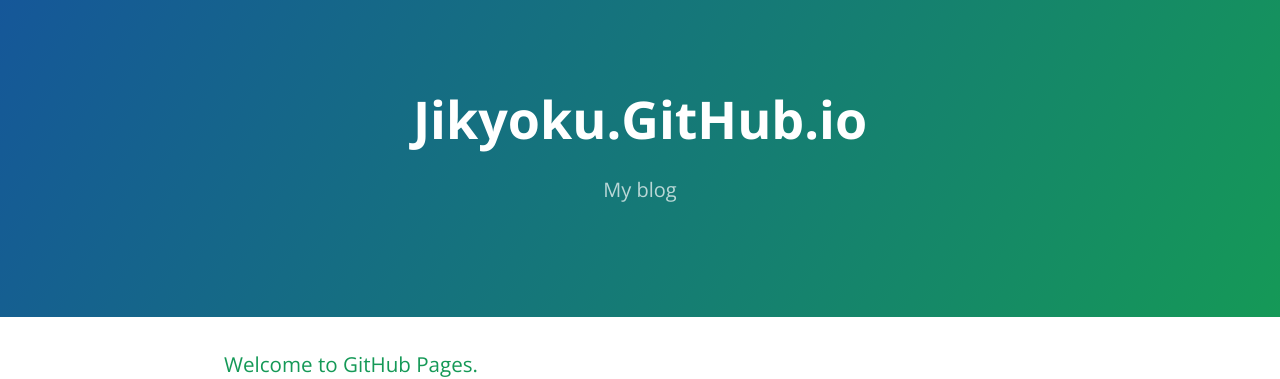
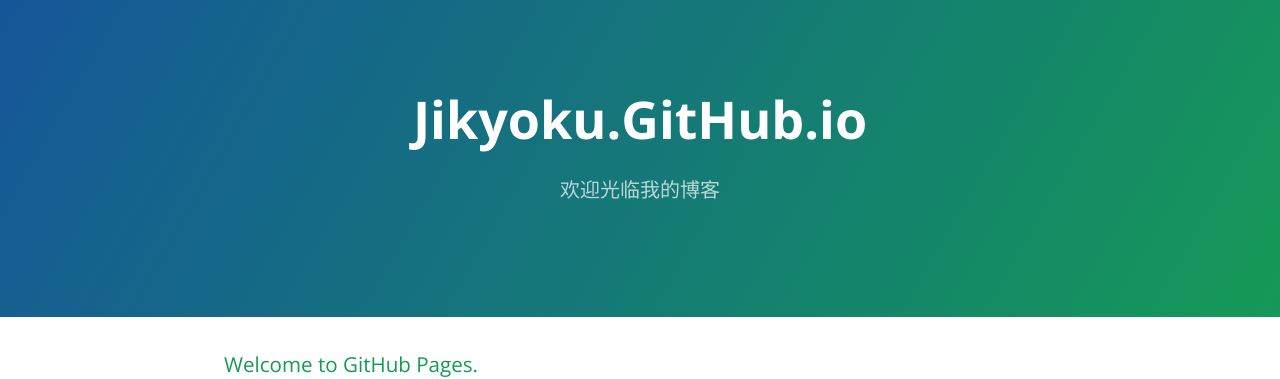
Before and after one commit to jikyoku/jikyoku.github.io, a Jekyll site: the page index.html, which Jekyll copies as it is, in a window 1280 px wide. Shown: the top 379 px of the page. Built offline with Jekyll 4.4.1, drawn with Linux system fonts in a browser that asks for light colours.

Commit message:
modify index.html

```diff
--- a/index.html
+++ b/index.html
@@ -12,7 +12,7 @@
   <body>
     <section class="page-header">
       <h1 class="project-name">Jikyoku.GitHub.io</h1>
-      <h2 class="project-tagline">My blog</h2>
+      <h2 class="project-tagline">欢迎光临我的博客</h2>
     </section>
 
     <section class="main-content">
```
